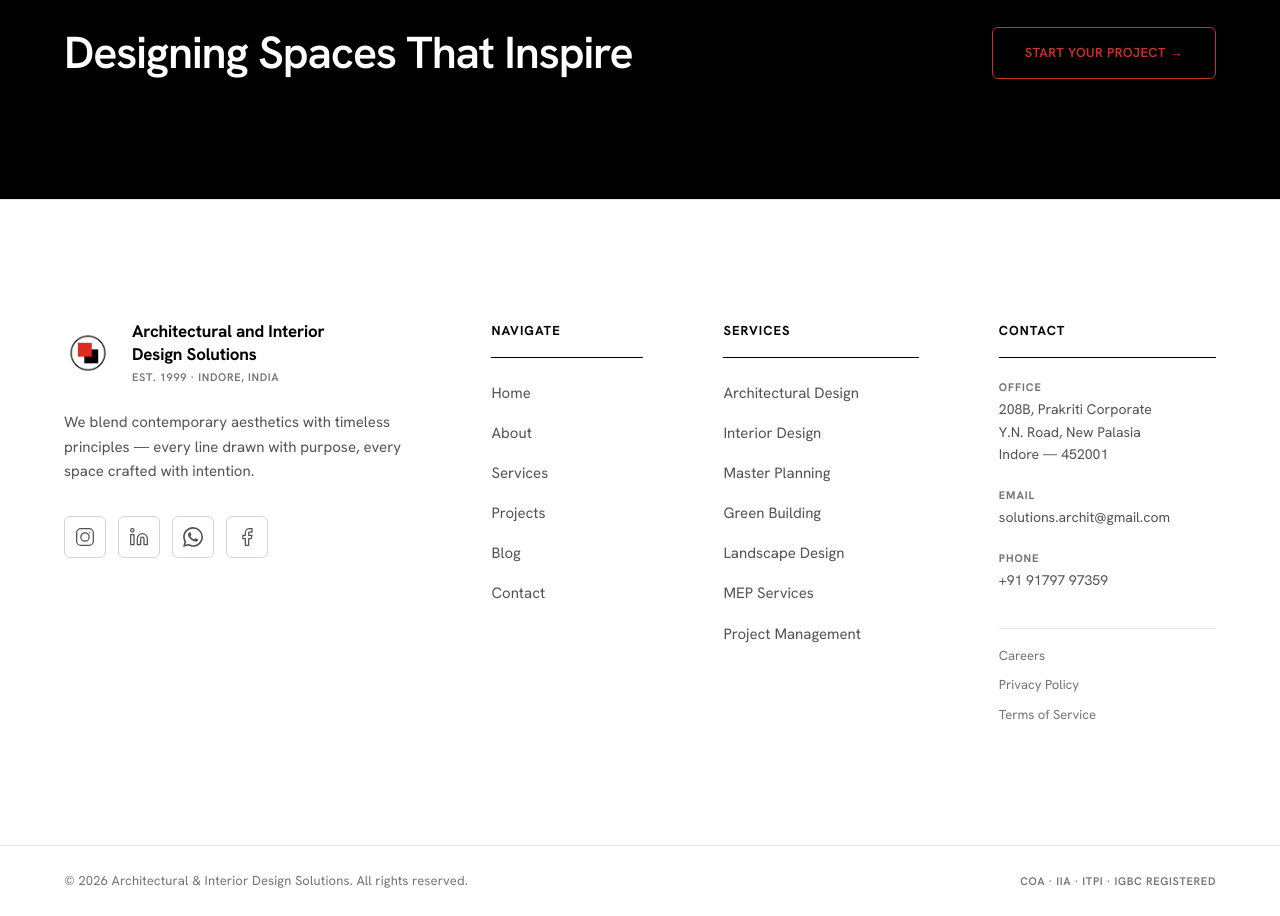
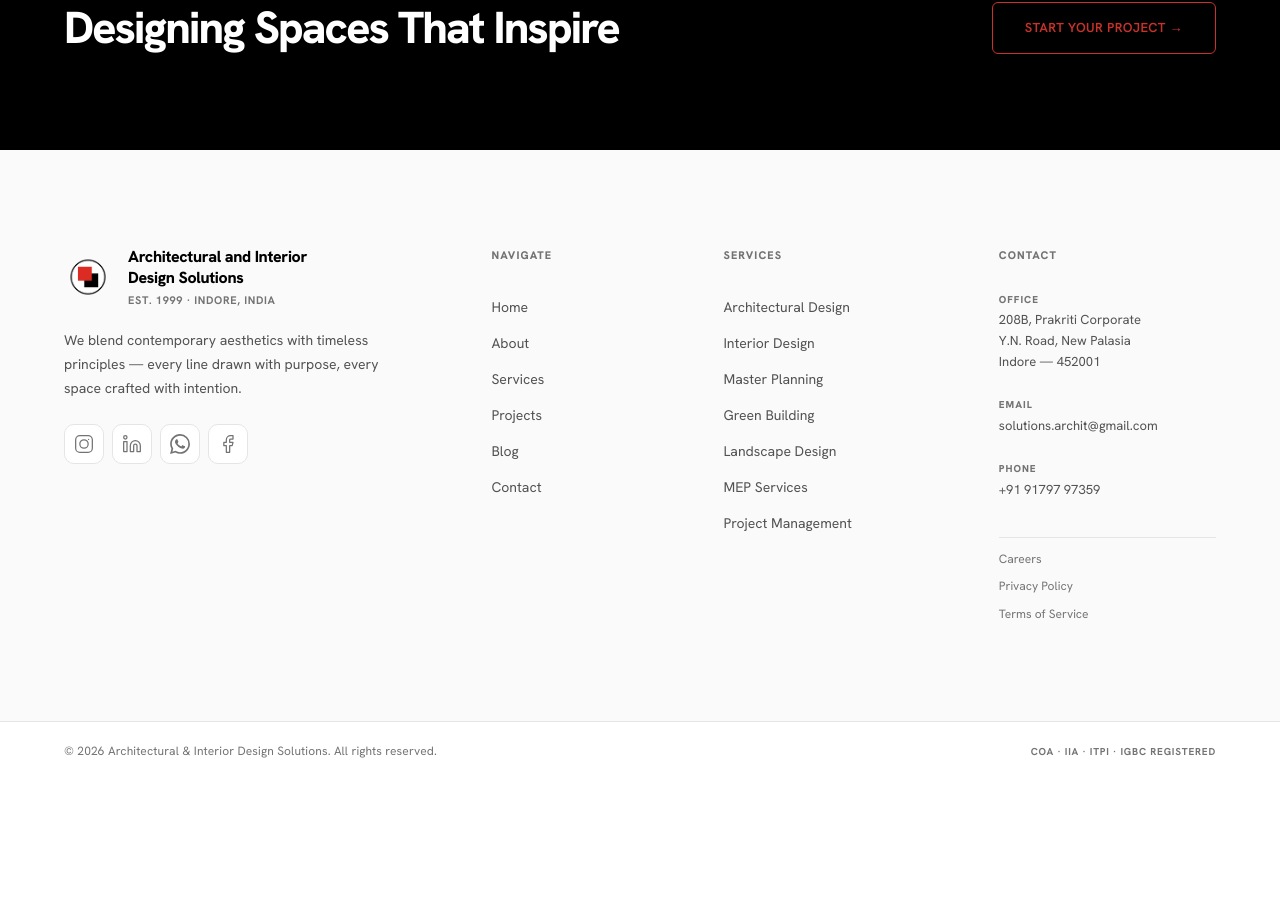
Before and after one commit to architsethi/archidesignsolutions-website, a Next.js app: page /about in a window 1280 px wide. Shown: the part 4905-5821 px from the top of the page. After the commit the page ends 5687 px from the top, so only its background shows below. Built offline with nearby package versions, Linux system fonts and the light colour scheme.

Commit message:
polish: emphasized grid, larger marquee images, unified theme across all home sections + footer

```diff
--- a/src/components/Footer.module.css
+++ b/src/components/Footer.module.css
@@ -1,11 +1,10 @@
 .footer {
-  background: var(--bg-primary);
-  border-top: 1px solid var(--border-primary);
+  background: var(--neutral-50);
 }
 
 /* ── CTA Band ── */
 .ctaBand {
-  padding: var(--space-13) 0;
+  padding: var(--space-12) 0;
   background: var(--black);
 }
 
@@ -18,21 +17,20 @@
 }
 
 .ctaHeadline {
-  font-size: clamp(30px, 3.5vw, 48px);
-  font-weight: 600;
-  letter-spacing: -0.025em;
+  font-size: clamp(28px, 3.5vw, 46px);
+  font-weight: 800;
+  letter-spacing: -0.04em;
   color: var(--white);
-  line-height: 1.15;
+  line-height: 1.08;
 }
 
 .divider {
-  height: 1px;
-  background: var(--border-subtle);
+  display: none;
 }
 
 /* ── Main Footer ── */
 .main {
-  padding: var(--space-13) var(--margin-desktop);
+  padding: var(--space-12) var(--margin-desktop);
 }
 
 .grid {
@@ -45,25 +43,26 @@
 .brand {
   display: flex;
   flex-direction: column;
-  gap: var(--space-6);
+  gap: var(--space-5);
 }
 
 .brandLogo {
   display: flex;
   align-items: center;
-  gap: var(--space-5);
+  gap: var(--space-4);
 }
 
 .brandName {
-  font-size: 17px;
-  font-weight: 700;
+  font-size: 16px;
+  font-weight: 800;
   line-height: 1.35;
-  letter-spacing: -0.01em;
+  letter-spacing: -0.02em;
+  color: var(--text-primary);
 }
 
 .brandEst {
   font-size: 11px;
-  font-weight: 600;
+  font-weight: 700;
   letter-spacing: 0.06em;
   text-transform: uppercase;
   color: var(--text-tertiary);
@@ -71,28 +70,29 @@
 }
 
 .brandTagline {
-  font-size: 15px;
-  line-height: 1.65;
+  font-size: 14px;
+  line-height: 1.7;
   color: var(--text-secondary);
-  max-width: 380px;
+  max-width: 360px;
 }
 
 /* ── Social ── */
 .social {
   display: flex;
-  gap: var(--space-3);
-  margin-top: var(--space-2);
+  gap: var(--space-2);
+  margin-top: var(--space-1);
 }
 
 .socialLink {
   display: flex;
   align-items: center;
   justify-content: center;
-  width: 42px;
-  height: 42px;
-  border: 1px solid var(--border-medium);
-  border-radius: var(--radius-md);
-  color: var(--text-secondary);
+  width: 40px;
+  height: 40px;
+  border: 1px solid var(--border-subtle);
+  border-radius: var(--radius-lg);
+  color: var(--text-tertiary);
+  background: var(--white);
   transition: all var(--transition-base);
 }
 
@@ -101,41 +101,43 @@
   color: var(--accent-red);
   background: rgba(200, 50, 43, 0.06);
   transform: translateY(-2px);
+  box-shadow: 0 4px 12px rgba(200, 50, 43, 0.1);
 }
 
 /* ── Link Columns ── */
 .col {
   display: flex;
   flex-direction: column;
-  gap: var(--space-5);
+  gap: var(--space-4);
 }
 
 .colTitle {
-  font-size: 13px;
-  font-weight: 700;
-  letter-spacing: 0.08em;
+  font-size: 11px;
+  font-weight: 800;
+  letter-spacing: 0.1em;
   text-transform: uppercase;
-  color: var(--text-primary);
-  padding-bottom: var(--space-4);
-  border-bottom: 1px solid var(--border-primary);
+  color: var(--text-tertiary);
+  padding-bottom: var(--space-3);
+  border-bottom: none;
 }
 
 .colList {
   display: flex;
   flex-direction: column;
-  gap: var(--space-3);
+  gap: var(--space-2);
 }
 
 .colLink {
-  font-size: 15px;
+  font-size: 14px;
   color: var(--text-secondary);
   text-decoration: none;
-  transition: color var(--transition-fast);
+  transition: all var(--transition-fast);
   line-height: 1.6;
 }
 
 .colLink:hover {
-  color: var(--text-primary);
+  color: var(--accent-red);
+  transform: translateX(4px);
 }
 
 /* ── Contact Block ── */
@@ -143,24 +145,25 @@
   display: flex;
   flex-direction: column;
   gap: 2px;
+  margin-bottom: var(--space-2);
 }
 
 .contactLabel {
-  font-size: 11px;
-  font-weight: 700;
-  letter-spacing: 0.08em;
+  font-size: 10px;
+  font-weight: 800;
+  letter-spacing: 0.1em;
   text-transform: uppercase;
   color: var(--text-tertiary);
 }
 
 .contactText {
-  font-size: 14px;
+  font-size: 13px;
   line-height: 1.6;
   color: var(--text-secondary);
 }
 
 .contactLink {
-  font-size: 14px;
+  font-size: 13px;
   color: var(--text-secondary);
   text-decoration: none;
   transition: color var(--transition-fast);
@@ -175,26 +178,27 @@
   display: flex;
   flex-direction: column;
   gap: var(--space-2);
-  margin-top: var(--space-4);
-  padding-top: var(--space-4);
+  margin-top: var(--space-3);
+  padding-top: var(--space-3);
   border-top: 1px solid var(--border-subtle);
 }
 
 .extraLink {
-  font-size: 13px;
+  font-size: 12px;
   color: var(--text-tertiary);
   text-decoration: none;
   transition: color var(--transition-fast);
 }
 
 .extraLink:hover {
-  color: var(--text-primary);
+  color: var(--accent-red);
 }
 
 /* ── Bottom Bar ── */
 .bottom {
   border-top: 1px solid var(--border-subtle);
-  padding: var(--space-6) 0;
+  padding: var(--space-5) 0;
+  background: var(--white);
 }
 
 .bottomInner {
@@ -206,15 +210,15 @@
 }
 
 .copyright {
-  font-size: 13px;
+  font-size: 12px;
   color: var(--text-tertiary);
   letter-spacing: 0.01em;
 }
 
 .affiliations {
-  font-size: 11px;
-  font-weight: 600;
-  letter-spacing: 0.06em;
+  font-size: 10px;
+  font-weight: 700;
+  letter-spacing: 0.08em;
   color: var(--text-tertiary);
   text-transform: uppercase;
 }
```
Also changed, not shown: src/app/page.module.css (+74 -72 lines), src/components/InteractiveGrid.tsx (+7 -7 lines).
